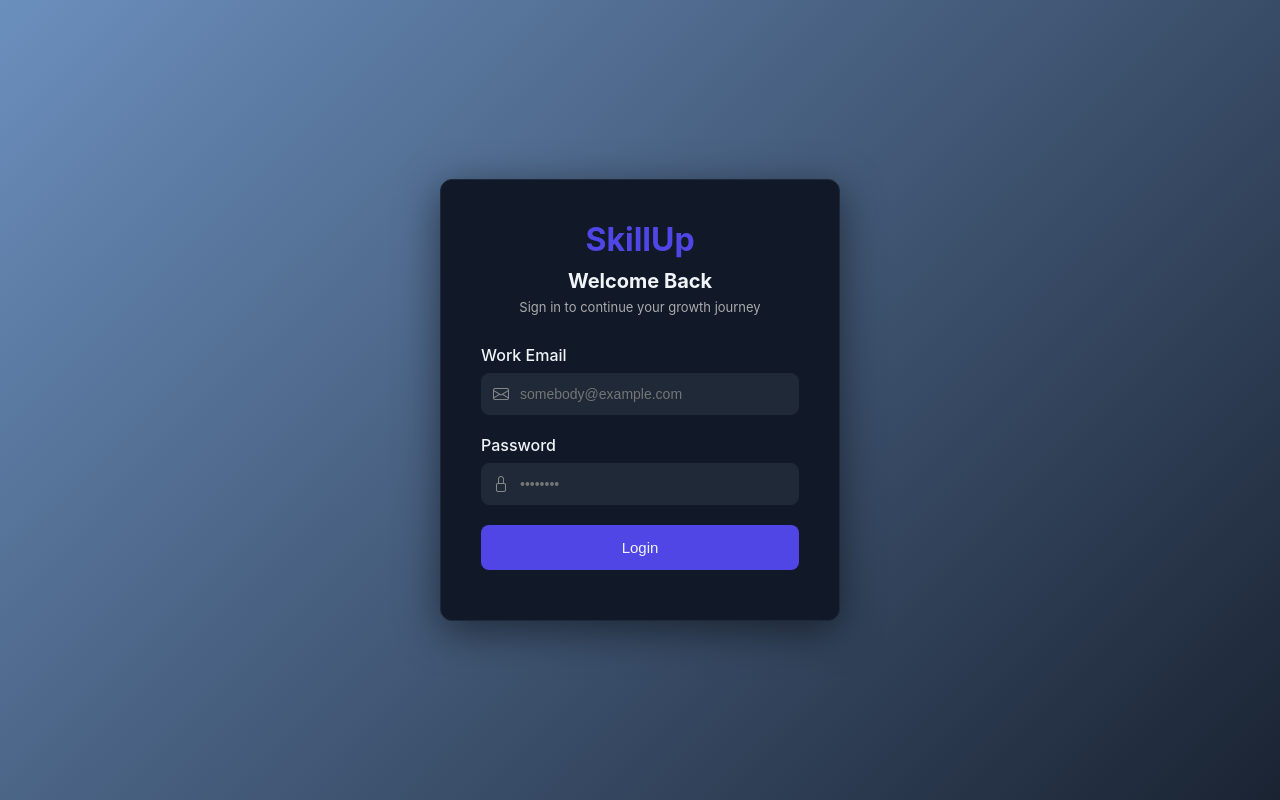
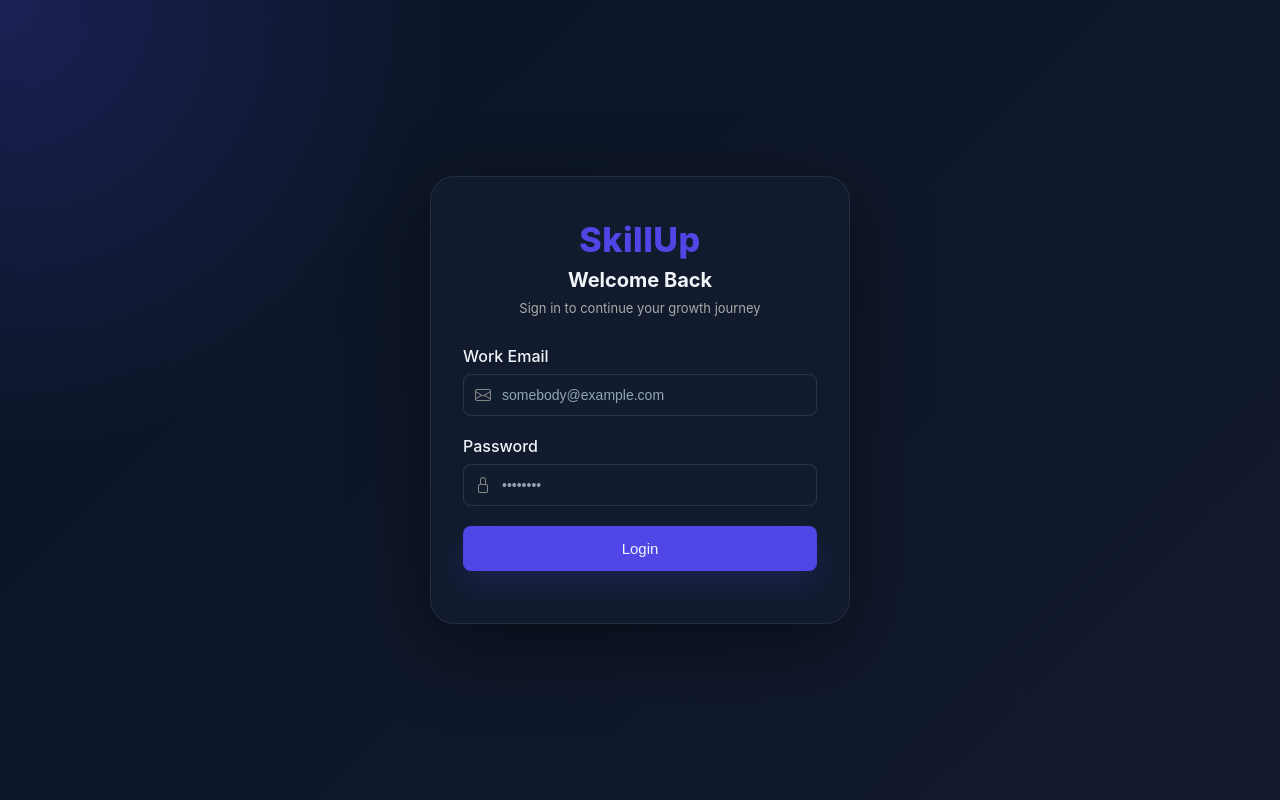
Before and after one commit to kirito232323/skilllup, a Django app: page / in a window 1280 px wide. Run offline with Django 4.2, Linux system fonts and the light colour scheme.

Commit message:
Improve login and competency dashboard styling

```diff
--- a/static/css/style.css
+++ b/static/css/style.css
@@ -122,12 +126,13 @@ body {
 }
 
 .btn-primary {
-    background-color: var(--primary-bg);
+    background-color: #4f46e5;
     color: var(--text-light);
+    box-shadow: 0 12px 30px rgba(79, 70, 229, 0.16);
 }
 
 .btn-primary:hover {
-    background-color: #3a5a94;
+    background-color: #4338ca;
 }
 
 .btn-secondary {
@@ -374,34 +379,74 @@ body {
     justify-content: center;
     align-items: center;
     min-height: 100vh;
-    background: linear-gradient(135deg, #6b8fbd 0%, #1a2332 100%);
+    padding: 30px 20px;
+    background: radial-gradient(circle at top left, rgba(79, 70, 229, 0.25), transparent 30%),
+                linear-gradient(135deg, #0a1424 0%, #131a30 100%);
 }
 
 .login-card {
-    background-color: var(--card-bg);
-    padding: 40px;
-    border-radius: 12px;
-    box-shadow: 0 10px 40px rgba(0, 0, 0, 0.5);
+    background-color: rgba(18, 28, 46, 0.95);
+    padding: 42px 32px;
+    border-radius: 24px;
+    box-shadow: 0 24px 80px rgba(0, 0, 0, 0.45);
     width: 100%;
-    max-width: 400px;
-    border: 1px solid var(--border-color);
+    max-width: 420px;
+    border: 1px solid rgba(255,255,255,0.08);
+    backdrop-filter: blur(12px);
 }
 
 .login-header {
     text-align: center;
-    margin-bottom: 30px;
+    margin-bottom: 28px;
 }
 
 .login-logo {
-    font-size: 32px;
-    font-weight: bold;
+    font-size: 34px;
+    font-weight: 800;
+    letter-spacing: 0.5px;
     color: var(--primary-bg);
-    margin-bottom: 10px;
+    margin-bottom: 8px;
 }
 
 .login-subtitle {
-    font-size: 14px;
-    color: #aaa;
+    font-size: 16px;
+    color: #cbd5e1;
+    margin-top: 6px;
+}
+
+.login-card p {
+    color: #94a3b8;
+    line-height: 1.6;
+}
+
+.form-input {
+    background-color: #111d2e;
+    border: 1px solid rgba(148, 163, 184, 0.18);
+    color: #e2e8f0;
+}
+
+.form-input::placeholder {
+    color: #94a3b8;
+}
+
+.btn-primary {
+    background-color: #4f46e5;
+    box-shadow: 0 14px 30px rgba(79, 70, 229, 0.18);
+}
+
+.btn-primary:hover {
+    background-color: #4338ca;
+}
+
+.login-card .btn {
+    padding: 14px 20px;
+    font-size: 15px;
+}
+
+@media(max-width: 520px) {
+    .login-card {
+        padding: 30px 18px;
+    }
 }
 
 .role-selector {
```
Also changed, not shown: other parts of static/css/style.css (+30 -11 lines).
